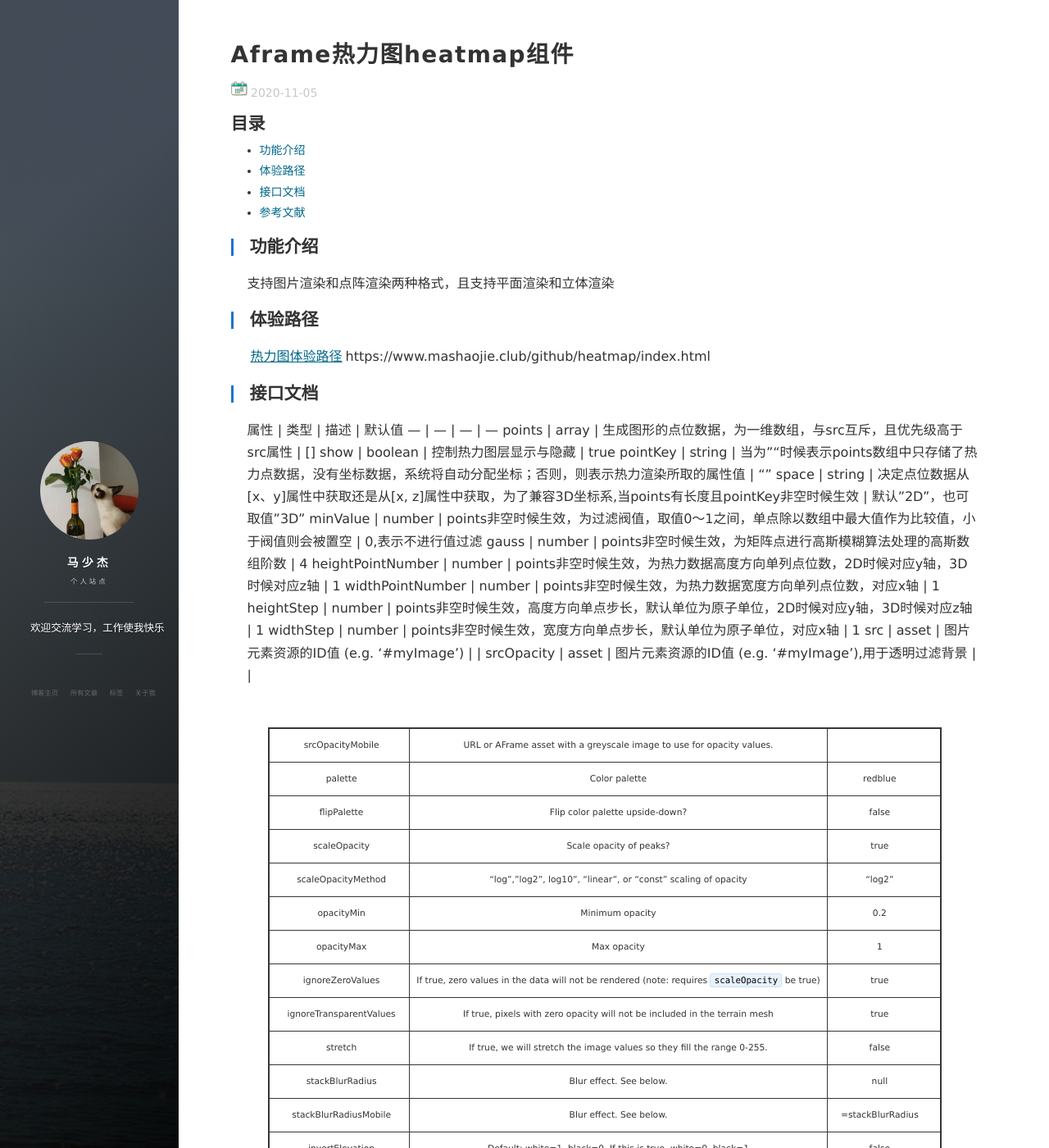
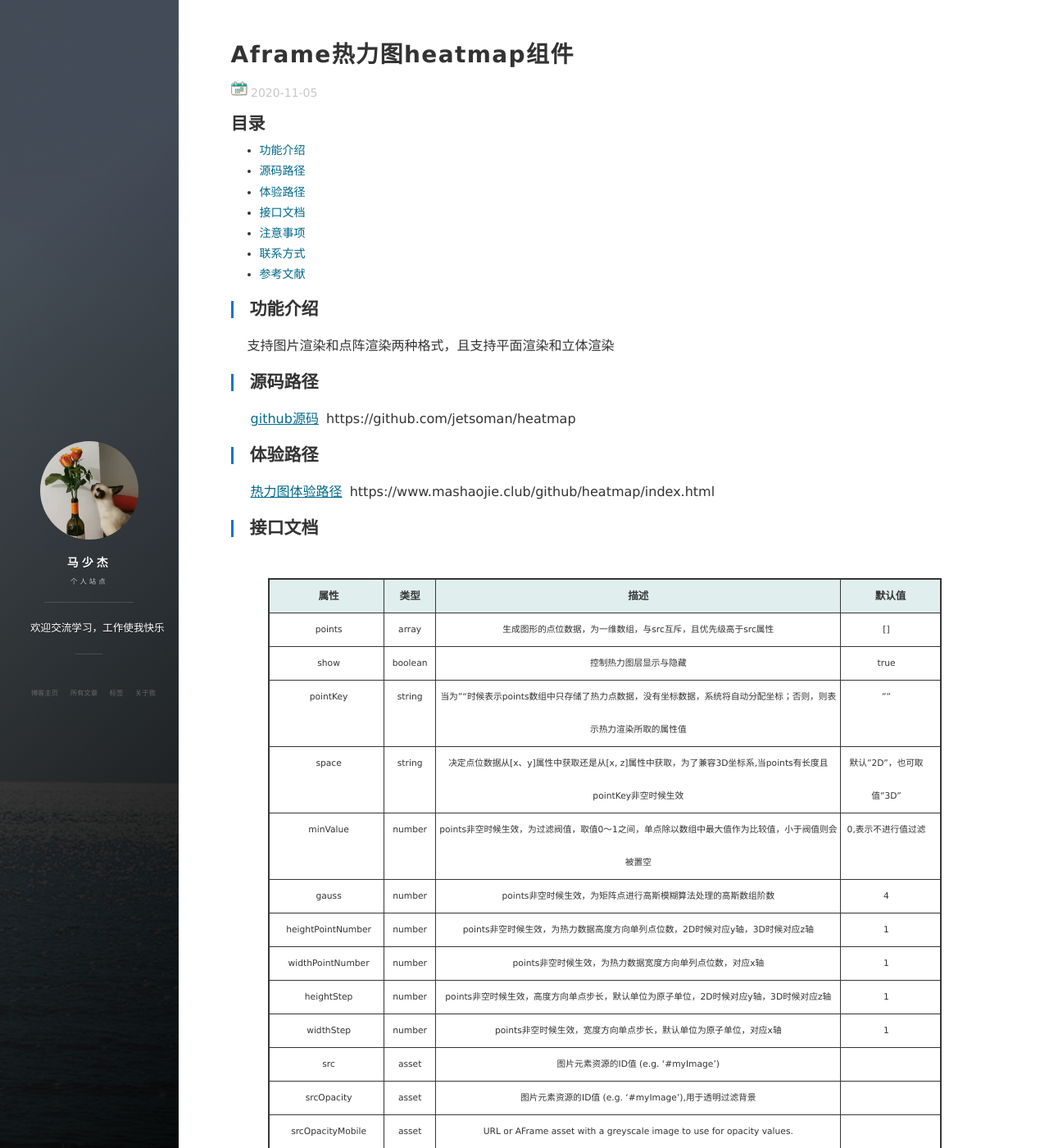
Before and after one commit to JetsomMa/JetsomMa.github.io.old, a Jekyll site: the page built from _posts/2020-11-05-AframeHeatmapComponent.md, in a window 1280 px wide and 1400 px high. Shown: the whole window at 82% size. Built offline with Jekyll 4.4.1, drawn with Linux system fonts in a browser that asks for light colours; comment, search, counter and statistics services are not loaded; some of the changed text lies outside the part shown.

Commit message:
修补bug，优化文档

```diff
--- a/_posts/2020-11-05-AframeHeatmapComponent.md
+++ b/_posts/2020-11-05-AframeHeatmapComponent.md
@@ -5,31 +5,37 @@ date: 2020-11-05
 tags: Aframe
 ---
 ## 功能介绍
+
 支持图片渲染和点阵渲染两种格式，且支持平面渲染和立体渲染
 
+## 源码路径
+
+[github源码](https://github.com/jetsoman/heatmap) https://github.com/jetsoman/heatmap
+
 ## 体验路径
-[热力图体验路径](https://www.mashaojie.club/github/heatmap/index.html)https://www.mashaojie.club/github/heatmap/index.html
+
+[热力图体验路径](https://www.mashaojie.club/github/heatmap/index.html) https://www.mashaojie.club/github/heatmap/index.html
 
 ## 接口文档
-属性 | 类型 | 描述 | 默认值
---- | --- | --- | ---
-points | array | 生成图形的点位数据，为一维数组，与src互斥，且优先级高于src属性 | []
-show | boolean | 控制热力图层显示与隐藏 | true
-pointKey | string | 当为""时候表示points数组中只存储了热力点数据，没有坐标数据，系统将自动分配坐标；否则，则表示热力渲染所取的属性值 | ""
-space | string | 决定点位数据从[x、y]属性中获取还是从[x, z]属性中获取，为了兼容3D坐标系,当points有长度且pointKey非空时候生效  | 默认"2D"，也可取值"3D"
-minValue | number | points非空时候生效，为过滤阀值，取值0～1之间，单点除以数组中最大值作为比较值，小于阀值则会被置空 | 0,表示不进行值过滤
-gauss | number | points非空时候生效，为矩阵点进行高斯模糊算法处理的高斯数组阶数 | 4
-heightPointNumber | number | points非空时候生效，为热力数据高度方向单列点位数，2D时候对应y轴，3D时候对应z轴 | 1
-widthPointNumber | number | points非空时候生效，为热力数据宽度方向单列点位数，对应x轴 | 1
-heightStep | number | points非空时候生效，高度方向单点步长，默认单位为原子单位，2D时候对应y轴，3D时候对应z轴 | 1
-widthStep | number | points非空时候生效，宽度方向单点步长，默认单位为原子单位，对应x轴 | 1
-src | asset | 图片元素资源的ID值 (e.g. '#myImage')  | |
-srcOpacity | asset | 图片元素资源的ID值 (e.g. '#myImage'),用于透明过滤背景  | |
 
+ 属性 | 类型 | 描述 | 默认值
+ --- | --- | --- | ---
+ points | array | 生成图形的点位数据，为一维数组，与src互斥，且优先级高于src属性 | []
+ show | boolean | 控制热力图层显示与隐藏 | true
+ pointKey | string | 当为""时候表示points数组中只存储了热力点数据，没有坐标数据，系统将自动分配坐标；否则，则表示热力渲染所取的属性值 | ""
+ space | string | 决定点位数据从[x、y]属性中获取还是从[x, z]属性中获取，为了兼容3D坐标系,当points有长度且pointKey非空时候生效  | 默认"2D"，也可取值"3D"
+ minValue | number | points非空时候生效，为过滤阀值，取值0～1之间，单点除以数组中最大值作为比较值，小于阀值则会被置空 | 0,表示不进行值过滤
+ gauss | number | points非空时候生效，为矩阵点进行高斯模糊算法处理的高斯数组阶数 | 4
+ heightPointNumber | number | points非空时候生效，为热力数据高度方向单列点位数，2D时候对应y轴，3D时候对应z轴 | 1
+ widthPointNumber | number | points非空时候生效，为热力数据宽度方向单列点位数，对应x轴 | 1
+ heightStep | number | points非空时候生效，高度方向单点步长，默认单位为原子单位，2D时候对应y轴，3D时候对应z轴 | 1
+ widthStep | number | points非空时候生效，宽度方向单点步长，默认单位为原子单位，对应x轴 | 1
+ src | asset | 图片元素资源的ID值 (e.g. '#myImage')  |
+ srcOpacity | asset | 图片元素资源的ID值 (e.g. '#myImage'),用于透明过滤背景  |
+ srcOpacityMobile | asset | URL or AFrame asset with a greyscale image to use for opacity values. |
+ palette | string/array | Color palette | redblue
 
-srcOpacityMobile | URL or AFrame asset with a greyscale image to use for opacity values. | |
-palette | Color palette | redblue |
-flipPalette | Flip color palette upside-down? | false
+<!-- flipPalette | Flip color palette upside-down? | false
 scaleOpacity | Scale opacity of peaks? | true
 scaleOpacityMethod | "log","log2", log10", "linear", or "const" scaling of opacity | "log2"
 opacityMin | Minimum opacity | 0.2
@@ -54,7 +60,16 @@ specular | Specular highlights color | #111111
 loadingAnimDur | How long the loading animation runs, in ms | 1800
 unloadingAnimDur | Duration, in ms | 1500
 height | depth of component (on Z axis, not Y axis) |  1
-width | width of component, in AFrame units | (see below)
+width | width of component, in AFrame units | (see below) -->
+
+## 注意事项
+
+1、点阵属性渲染的优先级高于图片渲染的优先级
+
+## 联系方式
+
+QQ/WeChat：1215458034
 
 ## 参考文献
-[aframe-heatmap3d](https://github.com/morandd/aframe-heatmap3d)https://github.com/morandd/aframe-heatmap3d
+
+[aframe-heatmap3d](https://github.com/morandd/aframe-heatmap3d) https://github.com/morandd/aframe-heatmap3d
--- a/download/css/main.css
+++ b/download/css/main.css
@@ -505,6 +505,8 @@ img::-moz-selection {
 }
 
 .excerpt {
+  word-wrap: break-word;
+  white-space: pre-wrap;
   border-left: 3px solid #12B2F8;
   margin: 0;
   margin-right: 10px;
@@ -1021,6 +1023,7 @@ i {
 }
 
 .post-list {
+  width: 100%;
   margin: 0;
   padding: 0;
   list-style-type: none;
@@ -1698,7 +1701,7 @@ nav a {
   position: fixed;
   bottom: 0;
   left: 0;
-  color: #666;
+  color: #ccc;
   font-size: 12px;
   width: 100%;
   display: block;
--- a/download/js/main.js
+++ b/download/js/main.js
@@ -2,7 +2,6 @@ $(document).ready(function() {
 
 
   $('a.blog-button').click(function() {
-    $('.beian-class').css('display', "none");
     // If already in blog, return early without animate overlay panel again.
     if (location.hash && location.hash == "#blog") {
       return
@@ -19,12 +18,13 @@ $(document).ready(function() {
       $('.panel-cover').animate({'width': '17%'}, 400, swing = 'swing', function() {} );
     }
 
-
+    $('.beian-class').css('display', "none");
   });
 
   if (window.location.hash && window.location.hash == "#blog") {
     $('.panel-cover').addClass('panel-cover--collapsed');
     $('.main-post-list').removeClass('hidden');
+    $('.beian-class').css('display', "none");
   }
 
   if (window.location.pathname.substring(0, 5) == "/tag/") {
```
Also changed, not shown: _posts/2019-12-30-JavaScriptSetValueRecord.md (+1 -1 lines).
